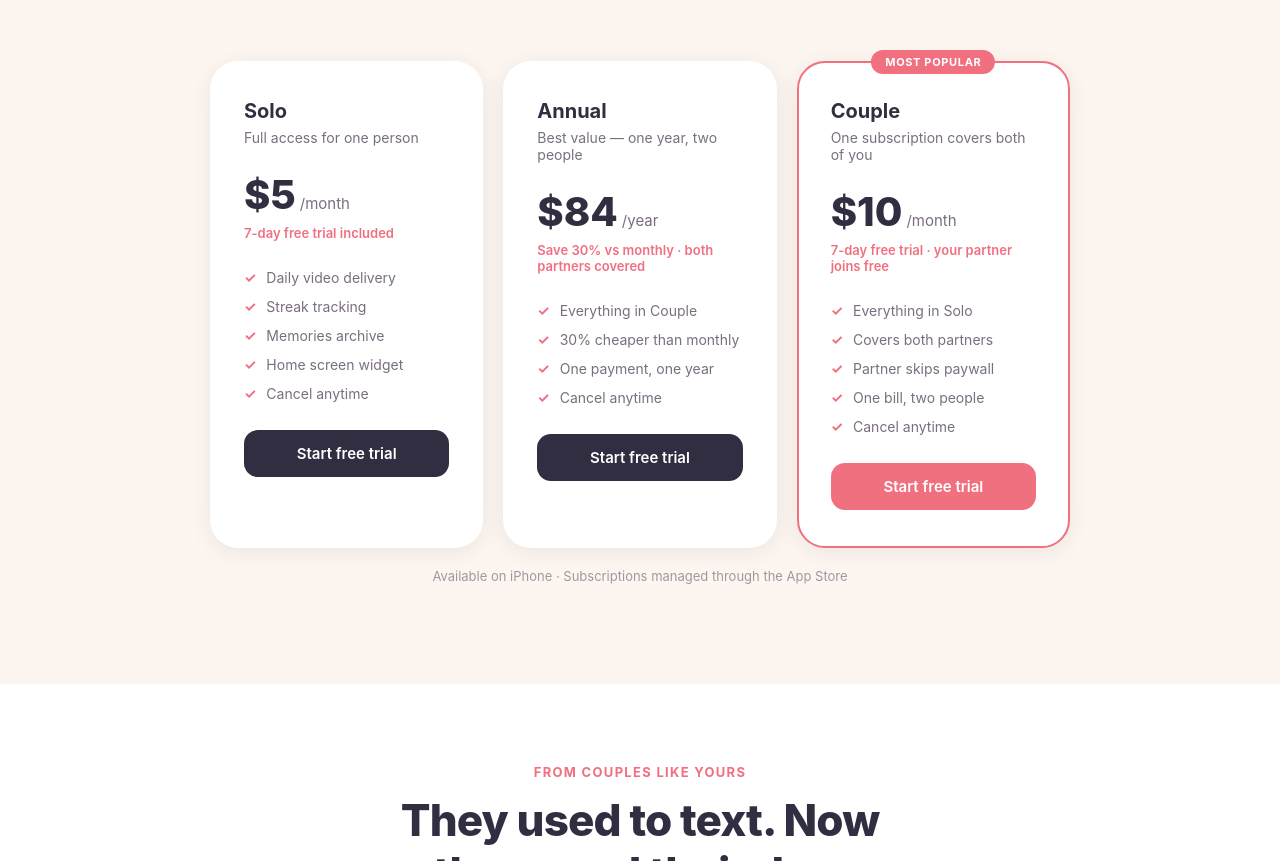
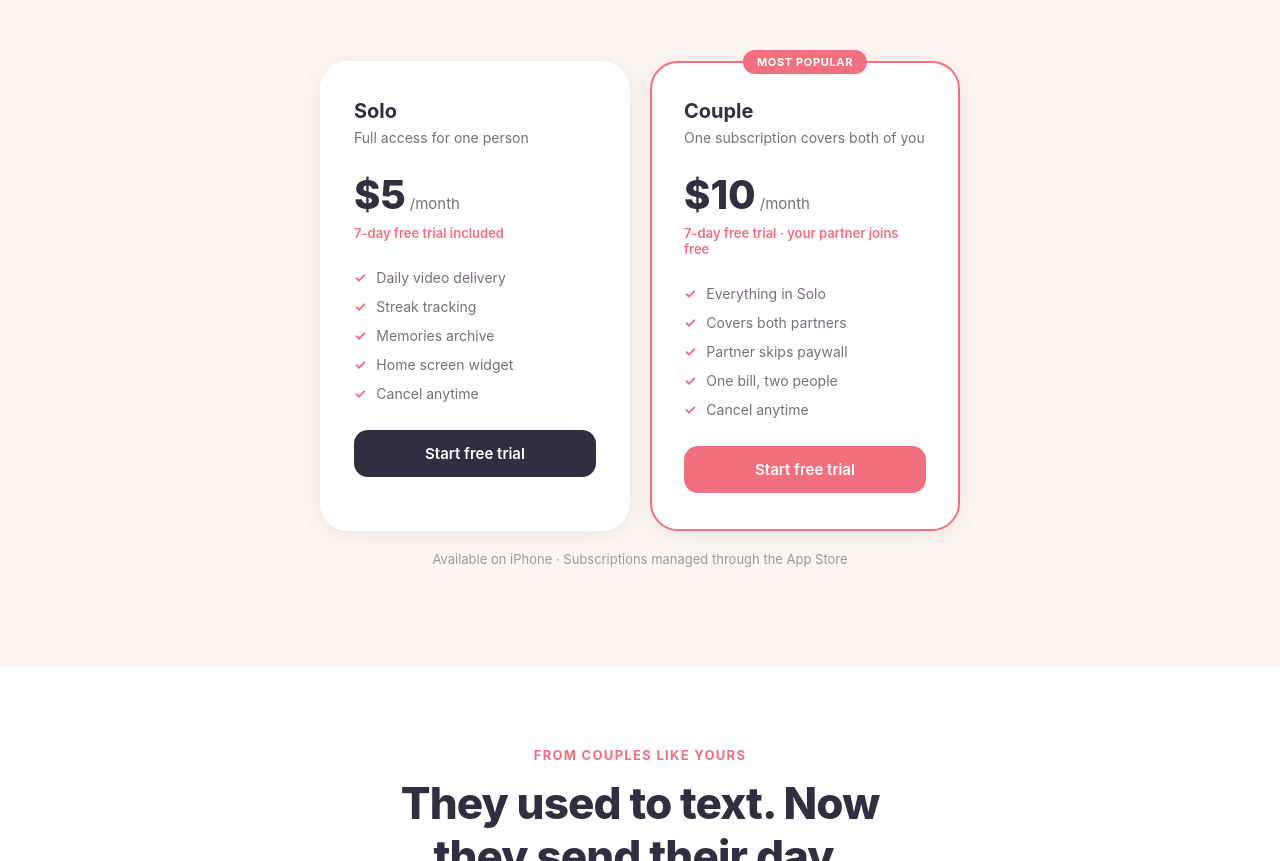
Before and after one commit to zachariab2/onemilecloser-web, a plain HTML site: page public/index.html in a window 1280 px wide. Shown: the part 3056-3917 px from the top of the page. Drawn offline with Linux system fonts and the light colour scheme.

Commit message:
Remove annual plan, keep Solo  and Couple

```diff
--- a/public/index.html
+++ b/public/index.html
@@ -205,8 +205,8 @@
 
     /* ── PRICING ── */
     .pricing-grid {
-      display: grid; grid-template-columns: repeat(auto-fit, minmax(240px, 1fr));
-      gap: 20px; max-width: 860px; margin: 0 auto;
+      display: grid; grid-template-columns: repeat(auto-fit, minmax(280px, 1fr));
+      gap: 20px; max-width: 640px; margin: 0 auto;
     }
     .pricing-card {
       background: white; border-radius: 28px; padding: 36px 32px;
@@ -414,23 +414,7 @@
       </ul>
       <a class="pricing-cta" href="#download">Start free trial</a>
     </div>
-    <div class="pricing-card">
-      <h3>Annual</h3>
-      <p class="desc">Best value — one year, two people</p>
-      <div class="pricing-price">
-        <span class="pricing-amount">$84</span>
-        <span class="pricing-period">/year</span>
-      </div>
-      <p class="pricing-trial">Save 30% vs monthly · both partners covered</p>
-      <ul class="pricing-list">
-        <li>Everything in Couple</li>
-        <li>30% cheaper than monthly</li>
-        <li>One payment, one year</li>
-        <li>Cancel anytime</li>
-      </ul>
-      <a class="pricing-cta" href="#download">Start free trial</a>
-    </div>
-    <div class="pricing-card featured">
+<div class="pricing-card featured">
       <div class="pricing-badge">MOST POPULAR</div>
       <h3>Couple</h3>
       <p class="desc">One subscription covers both of you</p>
```
